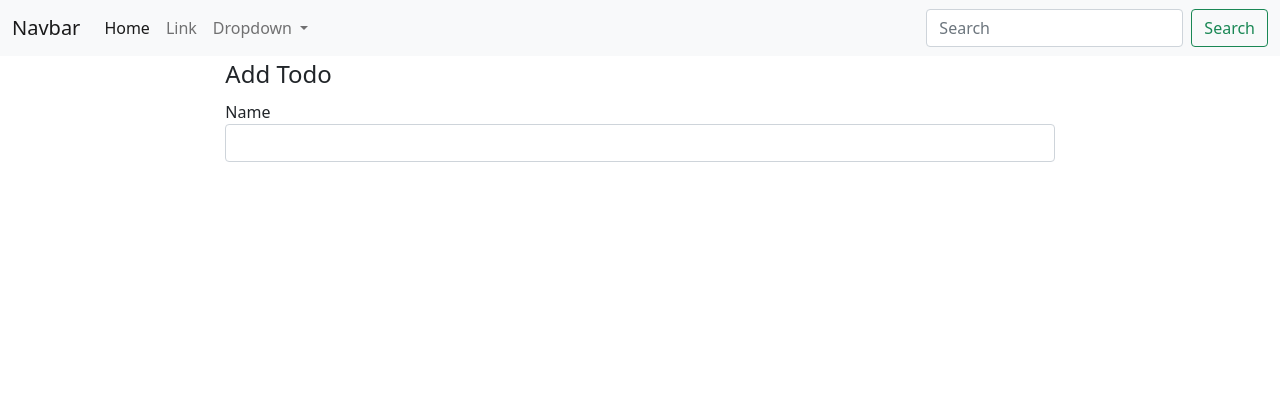
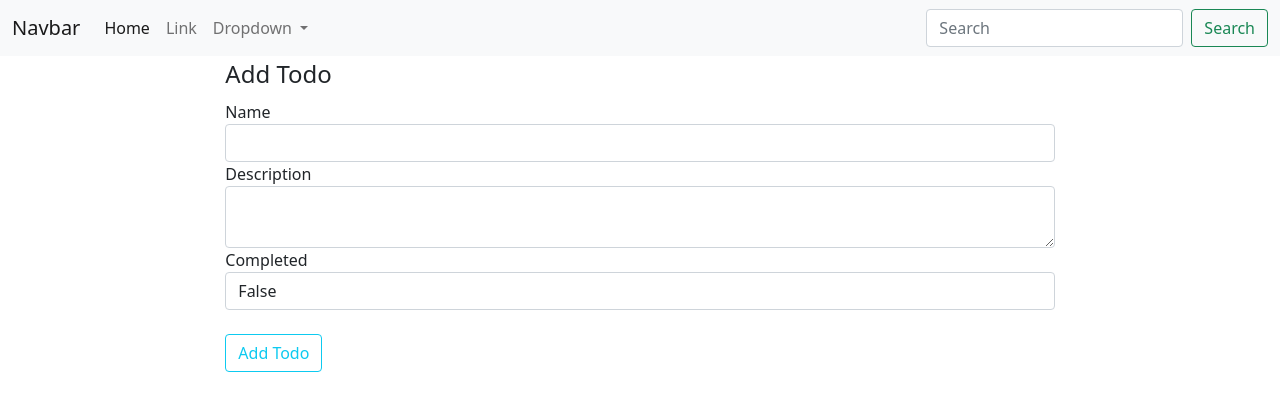
Before and after one commit to poepoe3060/ToDo_App_Flask_Mongodb, a Flask app: page /add_todo in a window 1280 px wide. Shown: the top 411 px of the page. Run offline with Flask 3, Linux system fonts and the light colour scheme; some libraries are stand-ins or nearby versions.

Commit message:
To add some features

```diff
--- a/application/routes.py
+++ b/application/routes.py
@@ -4,7 +4,7 @@ from .forms import TodoForm
 
 @app.route("/")
 def index():
-    return render_template("todos_view.html", title="Layout Page")
+    return render_template("layout.html", title="Layout Page")
 
 @app.route("/add_todo")
 def add_todo():
--- a/application/templates/add_todo.html
+++ b/application/templates/add_todo.html
@@ -18,9 +18,36 @@
                     {% else %}
                             {{ form.name(class="form-control") }}
                     {% endif %}
-
                 </div>
-
+                <div class="form-group">
+                    {{ form.description.label(class="form-control-label") }}
+                    {% if form.description.errors %}
+                        {{ form.description(class="form-control is-invalid") }}
+                        {% for error in form.description.errors  %}
+                            <div class="invalid-feedback">
+                                <span>{{ error }}</span>
+                            </div>
+                        {% endfor %}
+                    {% else %}
+                            {{ form.description(class="form-control") }}
+                    {% endif %}
+                </div>
+                <div class="form-group">
+                    {{ form.completed.label(class="form-control-label") }}
+                    {% if form.completed.errors %}
+                        {{ form.completed(class="form-control is-invalid") }}
+                        {% for error in form.completed.errors  %}
+                            <div class="invalid-feedback">
+                                <span>{{ error }}</span>
+                            </div>
+                        {% endfor %}
+                    {% else %}
+                            {{ form.completed(class="form-control") }}
+                    {% endif %}
+                </div>
+                <div class="form-group">
+                    {{ form.submit(class="btn btn-outline-info mt-4") }}
+                </div>
             </fieldset>
         </form>
    </div>
```
Also changed, not shown: 1 other file.
